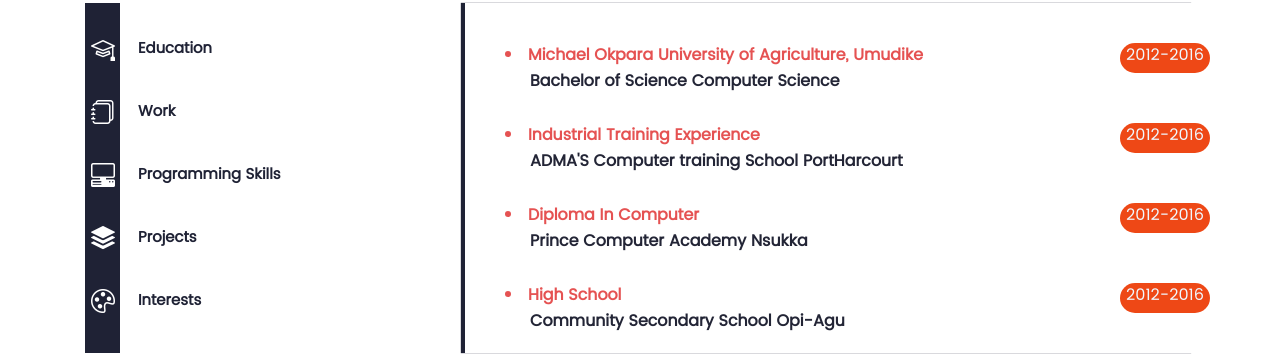
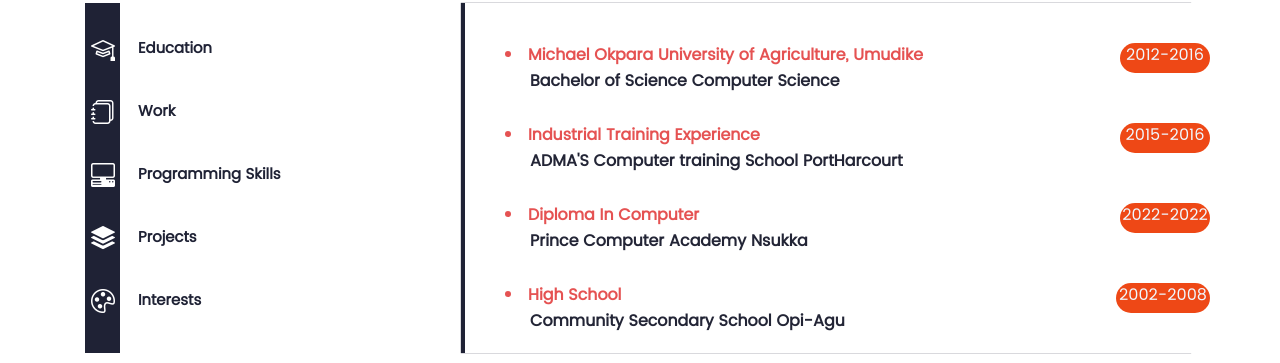
Before and after one commit to UniqueExch/myportfolio, a React (Create React App) app: page /resume in a window 1280 px wide. Shown: the part 273-636 px from the top of the page. Built offline with nearby package versions, Linux system fonts and the light colour scheme.

Commit message:
first commit

```diff
--- a/src/PortfolioContainer/Resume/Resume.css
+++ b/src/PortfolioContainer/Resume/Resume.css
@@ -131,13 +131,14 @@
 .duration3{
     position: absolute;
     height: 30px;
-    width: 90px;
+    width: 94px;
     background-color: #ee4816;
     margin-top: 280px;
     right: 0px;
     color: aliceblue;
     border-radius: 17px;
     text-align: center;
+
 
 }
 
--- a/src/PortfolioContainer/Resume/Resume.js
+++ b/src/PortfolioContainer/Resume/Resume.js
@@ -58,17 +58,17 @@
                          Umudike</strong></li>
                       <strong className='school-text'>Bachelor of Science Computer Science</strong>
                    </div>
-                   <p className='duration1'>2012-2016</p>
+                   <p className='duration1'>2015-2016</p>
                   <div className='education-history1'>
                       <li className='school'><strong>Industrial Training Experience</strong></li>
                       <strong className='school-text'>ADMA'S Computer training School PortHarcourt</strong>
                    </div>
-                   <p className='duration2'>2012-2016</p>
+                   <p className='duration2'>2022-2022</p>
                   <div className='education-history2'>
                       <li className='school'><strong>Diploma In Computer</strong></li>
                       <strong className='school-text'>Prince Computer Academy Nsukka</strong>
                    </div>
-                        <p className='duration3'>2012-2016</p>
+                        <p className='duration3'>2002-2008</p>
                   <div className='education-history3'>
                       <li className='school'><strong>High School</strong></li>
                       <strong className='school-text'>Community Secondary School Opi-Agu</strong>
```
